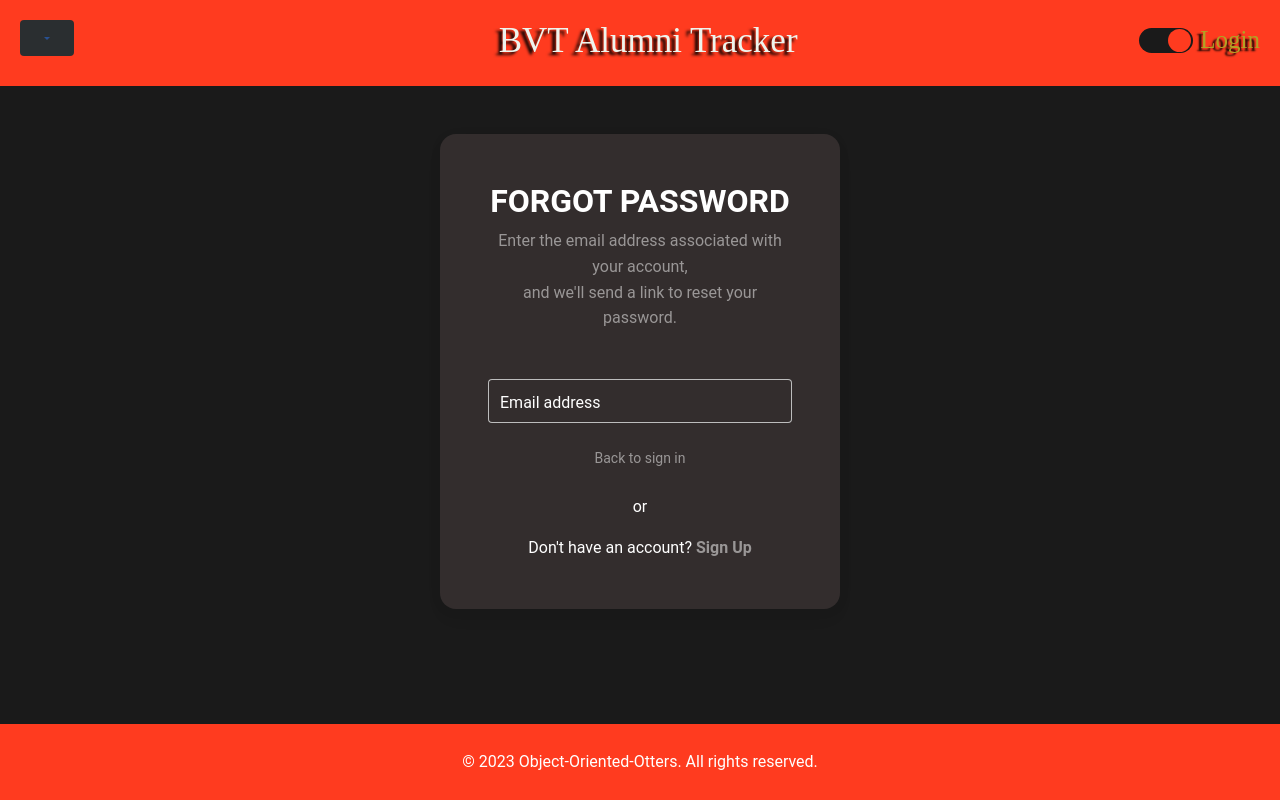
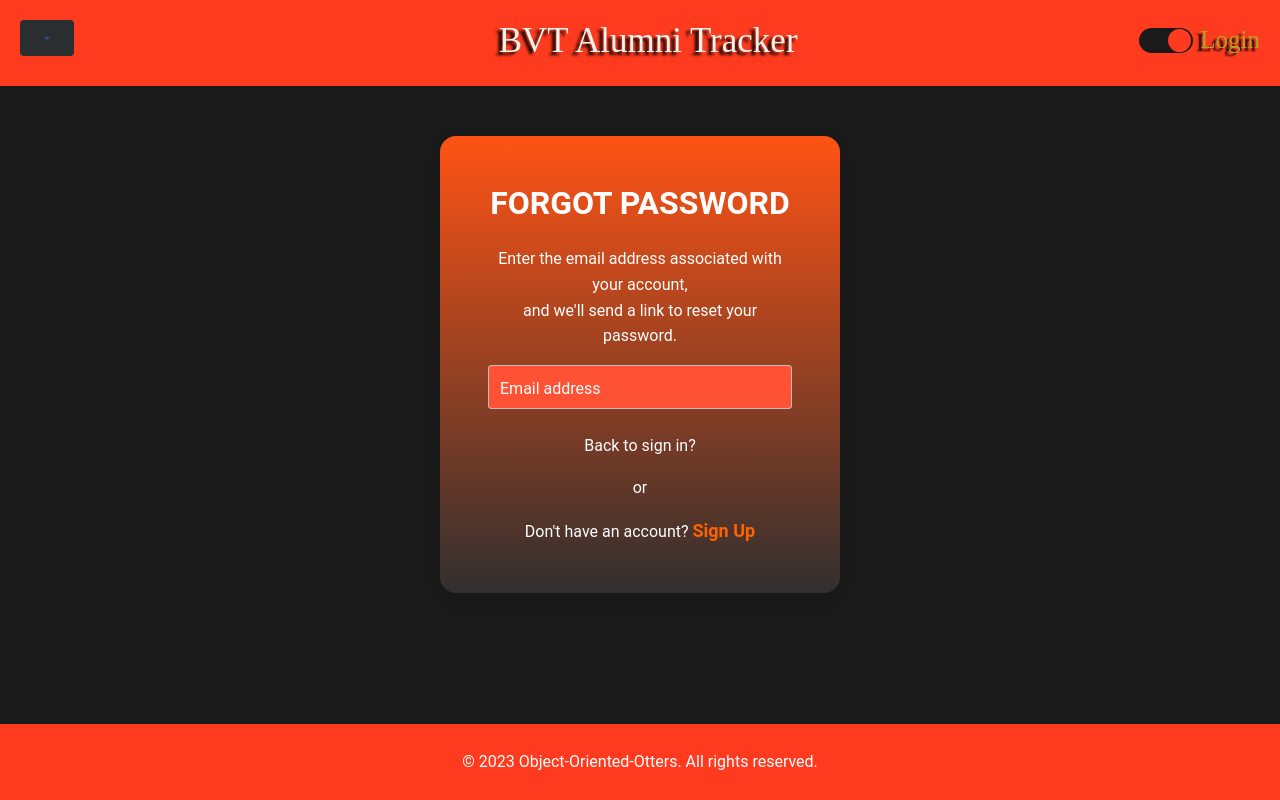
Before and after one commit to JulieKnox225/BVT-Alumni-Tracker-Object-Oriented-Otters, a React (Vite) app: page /forgotPassword in a window 1280 px wide. Built offline with nearby package versions, Linux system fonts and the light colour scheme.

Commit message:
Forgot-password Update
Changed the google button to link to bvt webpage. Also css stuff.

```diff
--- a/src/Components/ForgotPassword.jsx
+++ b/src/Components/ForgotPassword.jsx
@@ -1,6 +1,4 @@
-// import Form from 'react-bootstrap/Form';
 import "@fortawesome/fontawesome-free/css/all.min.css";
-// import { Button } from 'react-bootstrap';
 import {
 
   MDBContainer,
@@ -11,47 +9,27 @@ import {
   MDBInput,
 
 }
-from 'mdb-react-ui-kit';
+from 'mdb-react-ui-kit';  //Forgot password card
 
 export const ForgotPassword = () => {
 
  return(
 
-    // <div>
-    //   <h1 className='h1-dev'>Forgot Password Page Is Still In Development</h1>
-    // <h1 className='h1-fpp'>Password Reset</h1>
-    // <p className='p-fpp'>Enter the email address associated with your account,<br>
-    // </br>
-    //     and we&apos;ll send a link to reset your password.
-    // </p>
-    // <Form onSubmit={(e) => {e.preventDefault()
-    //   console.log('sent email')}}>
-    // <Form.Group  className="fp-email" controlId="formBasicEmail">
-    //     <Form.Label className = "form-label">Email address</Form.Label>
-    //     <Form.Control type="email" placeholder="Enter email" />
-    //     <Form.Text className='p-text'>
-    //       We&apos;ll never share your email with anyone else.
-    //     </Form.Text>
-    //   </Form.Group>
-    //   <Button type='submit' className='forgot-pw-submit'>Submit</Button>
-    // </Form>
-    // </div>
-
   <MDBContainer onSubmit={(e) => {e.preventDefault()
     console.log('sent email')}} fluid>
   <MDBRow className='d-flex justify-content-center align-items-center h-100'>
         <MDBCol col='12'>
-          <MDBCard className='bg-dark text-white my-5 mx-auto' style={{borderRadius: '1rem', maxWidth: '400px'}}>
+          <MDBCard className='fp-card' style={{borderRadius: '1rem', maxWidth: '400px'}}>
             <MDBCardBody className='p-5 d-flex flex-column align-items-center mx-auto w-100'>
-              <h2 className="fw-bold mb-2 text-uppercase">Forgot Password</h2>
-              <p className="text-white-50 mb-5">Enter the email address associated with your account,<br>
+              <h2 className="fw-bold mb-4 text-uppercase">Forgot Password</h2>
+              <p className="fp-text">Enter the email address associated with your account,<br>
               </br>
               and we&apos;ll send a link to reset your password.</p>
               <MDBInput wrapperClass='mb-4 mx-5 w-100' labelClass='text-white' label='Email address' id='formControlLg' type='email' size="lg"/>
-              <p className="small mb-3 pb-lg-2"><a className="text-white-50" href="#!">Back to sign in</a></p>
+              <p className=""><a className="fp-sign-in" href="/login">Back to sign in?</a></p>
                 <p>or</p>
               <div>
-                <p className="mb-0">Don&apos;t have an account? <a href="#!" className="text-white-50 fw-bold">Sign Up</a></p>
+                <p className="mb-0">Don&apos;t have an account? <a href="/register" className="fp-sign-up">Sign Up</a></p>
               </div>
             </MDBCardBody>
           </MDBCard>
--- a/src/Components/Login.jsx
+++ b/src/Components/Login.jsx
@@ -83,6 +83,7 @@ export const Login = () => {
                   label='Email address'
                   id='formControlLg'
                   type='text'
+                  color='white'
                   size="lg"
                   ref={userRef}
                   value={input.user}
@@ -105,7 +106,7 @@ export const Login = () => {
                 <p className="connect-login-p">Connect with Us!</p>
 
                 <div className='login-icons'>
-                  <a href = "https://www.google.com/">
+                  <a href = "https://www.bayvalleytech.com/">
                     <MDBBtn tag='a' color='none' className='m-3' style={{ color: 'green' }}>
                       <MDBIcon fab icon='google' size="lg"/>
                     </MDBBtn>
--- a/src/index.css
+++ b/src/index.css
@@ -59,8 +59,13 @@ label{
   margin-top: 30px;
   margin-bottom: 30px;
 }
- #formControlLg{
-  border: black;
+ #dark #formControlLg{
+  background-color: #FF5133;
+  color: rgb(255, 255, 255);
+}
+#light #formControlLg{
+  background-color: #FF5133;
+  color: rgb(255, 255, 255);
 }
 #light .login-card{
   background: linear-gradient(180deg, hsla(0, 0%, 100%, 1) 0%, hsla(9, 100%, 60%, 1) 100%);
@@ -78,6 +83,7 @@ label{
 
 #dark .input-text{
   color: white;
+
 }
 
 .fp-login{
@@ -129,7 +135,7 @@ label{
 }
 
 #light .form-label {
-  color: rgb(0, 0, 0);
+  color: #000000;
 }
 
 #dark .form-label {
@@ -833,7 +839,59 @@ input:-webkit-autofill:active{
 /* end of Profile edit */
 
 /* Password Reset*/
-.h1-dev{
+/* --Card Body Class Name  */
+/* #light.bg-dark_text-white_my-5_mx-auto{
+  color: #000;
+} */
+.fp-card{
+  background-color: #6b6b6b;
+  color: white;
+  display: flex;
+  margin: 5px;
+  margin-left: auto;
+  margin-right: auto;
+  justify-content: center;
+  align-items: center;
+  margin-top: 50px;
+  margin-bottom: 50px;
+}
+#light .fp-card{
+  background: linear-gradient(180deg, hsla(0, 0%, 100%, 1) 0%, hsla(9, 100%, 60%, 1) 100%);
+  color: #000;
+}
+#dark .fp-card{
+  background: linear-gradient(180deg, hsla(16, 100%, 54%, 1) 0%, rgb(49, 47, 47) 100%);
+  color: rgb(255, 255, 255);
+}
+#dark .fp-sign-up{
+  color: rgb(255, 98, 0);
+  font-weight: bold;
+  font-size: large;
+}
+#light .fp-sign-up{
+  color: white;
+  font-size: large;
+  font-weight: bold;
+}
+#light .fp-text{
+color: black;
+font-size: medium;
+}
+
+#dark .fp-text{
+  color: white;
+  font-size: medium;
+}
+#light .fp-sign-in{
+  color: black;
+  font-size: medium;
+}
+#dark .fp-sign-in{
+  color: white;
+  font-size: medium;
+
+}
+/* .h1-dev{
   color: red;
   font-weight: bold;
   background-color: white;
@@ -872,7 +930,7 @@ input:-webkit-autofill:active{
 }
 .forgot-pw-submit:hover{
   background-color: rgb(172, 172, 172);
-}
+} */
 
 
 /* End of password reset */
```
